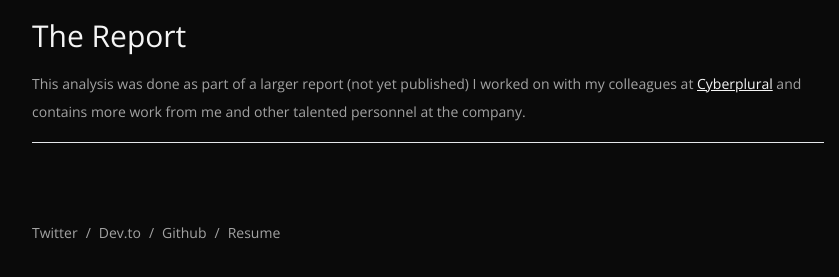
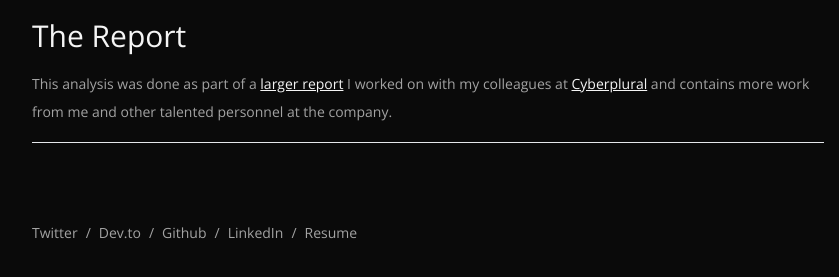
Before and after one commit to neutrino2211/neutrino2211.github.io, an Astro site: page /posts/revng-async-rat in a window 1280 px wide. Shown: the part 5305-5582 px from the top of the page, without its empty margins (212-1051 px from the left). Built offline with nearby package versions, Linux system fonts and the light colour scheme; Astro itself is replaced by a stand-in of ours; some packages are replaced by stand-ins of ours; a web font is replaced by a local one.

Commit message:
Update report link

```diff
--- a/src/content/posts/revng-async-rat.md
+++ b/src/content/posts/revng-async-rat.md
@@ -82,4 +82,4 @@ AsyncRAT contains multiple plugins that run multiple payloads, the way it is han
 
 ## The Report
 
-This analysis was done as part of a larger report (not yet published) I worked on with my colleagues at [Cyberplural](https://cyberplural.com) and contains more work from me and other talented personnel at the company.
+This analysis was done as part of a [larger report](https://www.linkedin.com/feed/update/urn:li:activity:7181922494964973568/) I worked on with my colleagues at [Cyberplural](https://cyberplural.com) and contains more work from me and other talented personnel at the company.
--- a/src/data/presentation.ts
+++ b/src/data/presentation.ts
@@ -31,6 +31,10 @@ const presentation: Presentation = {
       link: "https://github.com/neutrino2211",
     },
     {
+      label: "LinkedIn",
+      link: "https://www.linkedin.com/in/mainasara-tsowa-17098b214/"
+    },
+    {
       label: "Resume",
       link: "https://docs.google.com/document/d/1xkgsk4Ncag63HQnNj-dK1GDYSAVaZnPJ8N4gulwGssY/edit?usp=sharing"
     }
```
